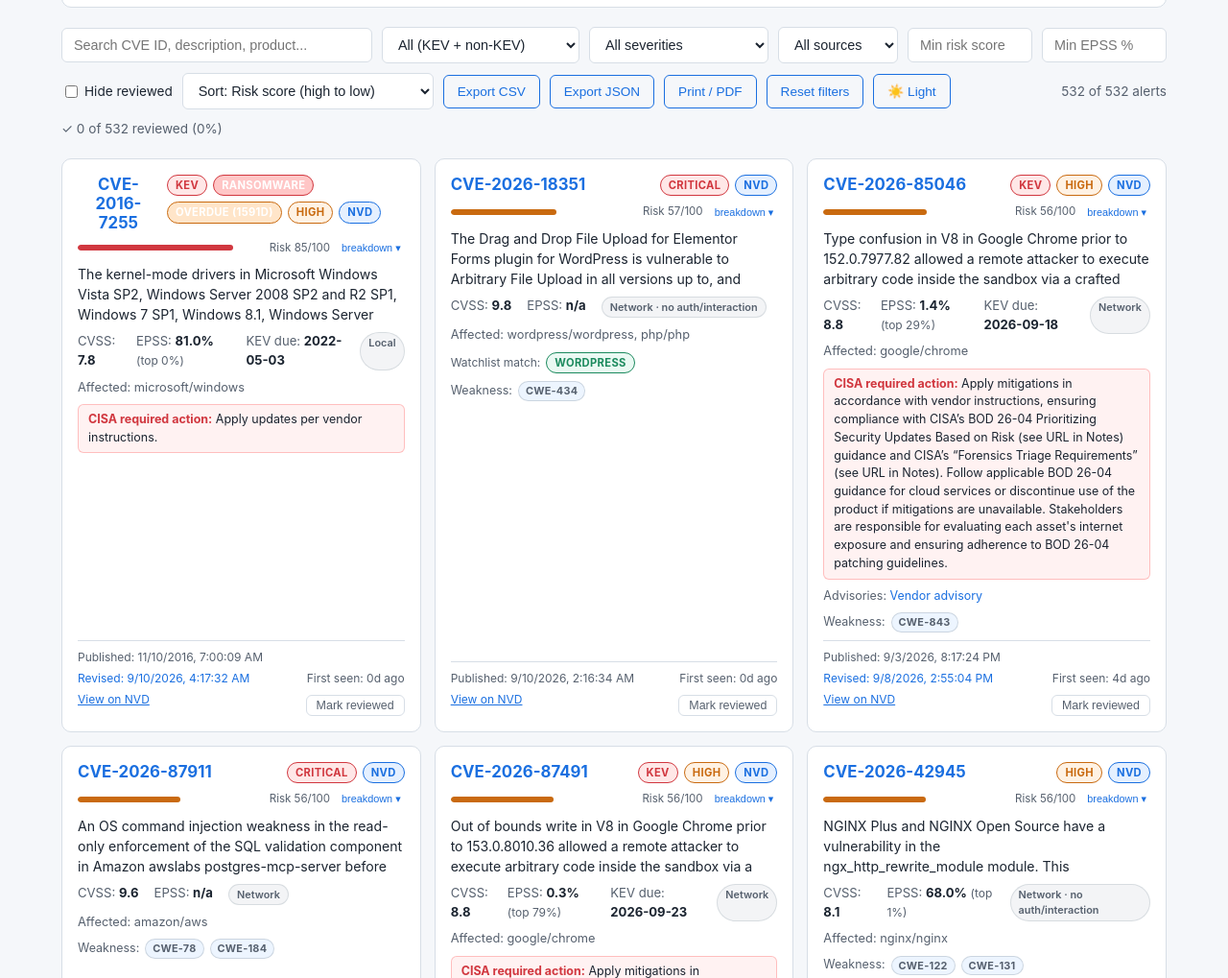
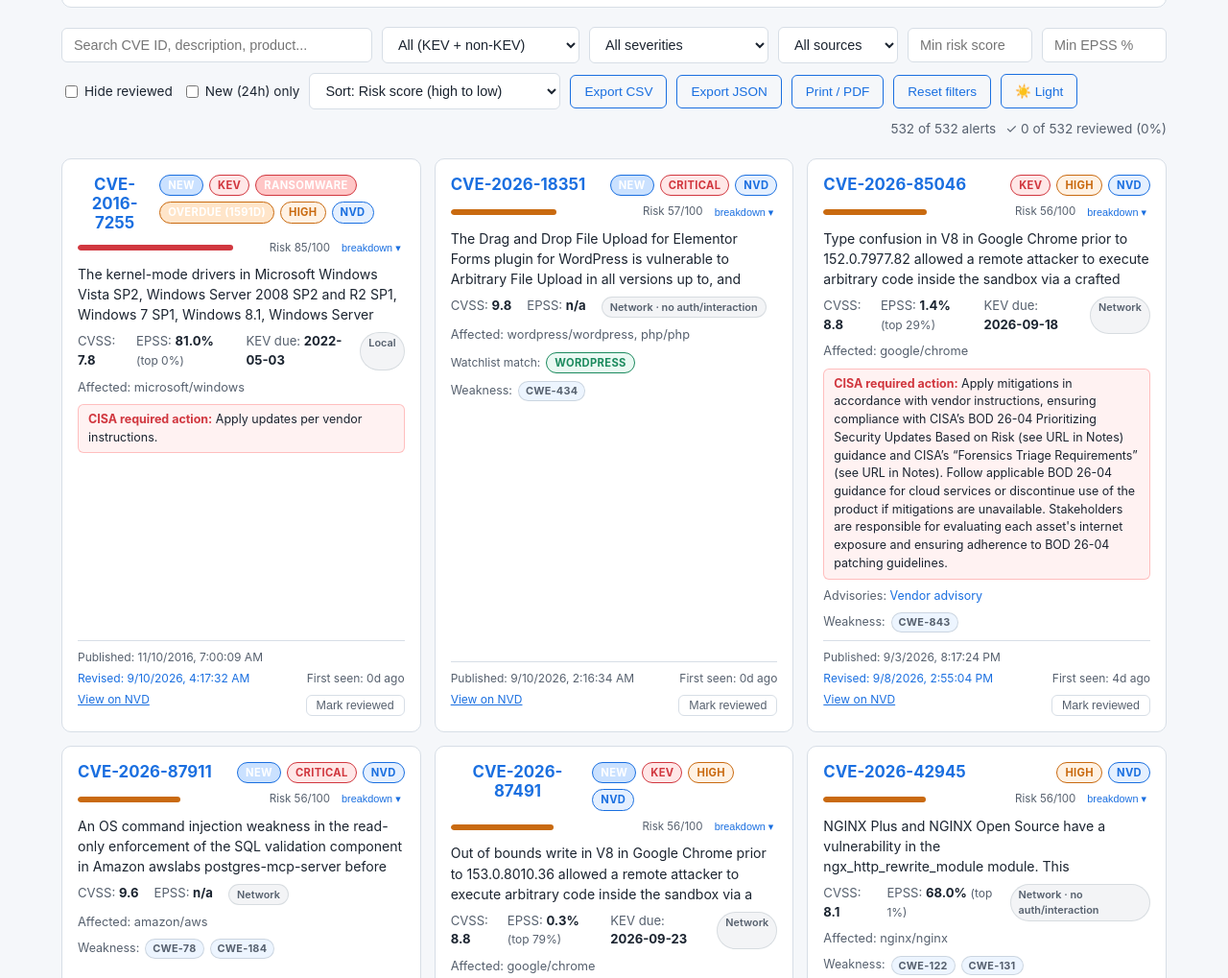
Before and after one commit to astruzocyber/CVE, a plain HTML site: page docs/index.html in a window 1280 px wide. Shown: the part 865-1884 px from the top of the page at 96% size. Drawn offline with nearby package versions, Linux system fonts and the light colour scheme.

Commit message:
Add NEW (24h) badge + 'New only' filter to dashboard
Distinct triage question from the existing 'First seen: Nd ago' badge
(cycle 19, always-visible aging label) and 'Sort: Newest first' -- this
gives a binary at-a-glance signal ('did anything land since I last
checked') across dozens of cards, plus a filter to isolate just those.
24h window chosen to comfortably span the pipeline's 4h run cadence.

Pure additive frontend: new isNewWithin24h() helper, NEW badge on
renderCard(), 'New (24h) only' checkbox mirroring the existing
hide-reviewed pattern (filter predicate, URL persistence via newonly=,
reset-filters). Zero new API calls, zero backend/schema changes.

Validated: node --check passed; served docs/ locally with real
production data (532 alerts), confirmed new-only correctly narrowed
532->94 matching an independent Python cross-check against first_seen,
URL round-trip on fresh navigation, reset-filters clearing, and zero
regression to existing search filter (wordpress: 532->137).

```diff
--- a/docs/app.js
+++ b/docs/app.js
@@ -133,6 +133,22 @@
   return days < 0 ? 0 : days;
 }
 
+// "NEW" badge/filter: distinct from the existing "First seen: Nd ago" badge
+// (cycle 19, always-visible aging label) and "Sort: Newest first" -- this
+// answers a binary triage question ("did anything land on my board since I
+// last checked, roughly in the last day") that scanning first_seen ages or
+// re-sorting doesn't answer at a glance across dozens of cards. 24h chosen
+// to comfortably span the pipeline's 4h run cadence (multiple runs' worth
+// of "new" stay flagged for a full day even if an analyst only checks once
+// daily) without staying stuck "new" for so long it loses meaning.
+const NEW_WITHIN_MS = 24 * 60 * 60 * 1000;
+function isNewWithin24h(alert) {
+  if (!alert.first_seen) return false;
+  const seen = new Date(alert.first_seen);
+  if (isNaN(seen)) return false;
+  return (Date.now() - seen.getTime()) <= NEW_WITHIN_MS;
+}
+
 function escapeHtml(str) {
   const div = document.createElement("div");
   div.textContent = str ?? "";
@@ -179,6 +195,7 @@
   const dueSoonBadge = typeof dueSoonDays === "number" && dueSoonDays <= 7
     ? `<span class="badge due-soon">DUE SOON (${dueSoonDays}d)</span>`
     : "";
+  const newBadge = isNewWithin24h(alert) ? `<span class="badge new-alert">NEW</span>` : "";
   const sevBadge = sevClass
     ? `<span class="badge ${sevClass}">${sevClass}</span>`
     : "";
@@ -236,7 +253,7 @@
     <div class="card${isReviewed ? " reviewed-card" : ""}" data-cve-id="${cveIdSafe}" id="alert-${cveIdSafe}">
       <div class="card-header">
         <button class="cve-id cve-link-btn" type="button" data-cve="${cveIdSafe}" title="Copy a direct link to this alert">${cveIdSafe}</button>
-        <div class="badges">${kevBadge}${ransomwareBadge}${overdueBadge}${dueSoonBadge}${sevBadge}${sourceBadge}</div>
+        <div class="badges">${newBadge}${kevBadge}${ransomwareBadge}${overdueBadge}${dueSoonBadge}${sevBadge}${sourceBadge}</div>
       </div>
       <div class="risk-row">
         <div class="risk-bar-track"><div class="risk-bar-fill ${rClass}" style="width:${Math.min(100, alert.risk_score || 0)}%"></div></div>
@@ -407,9 +424,13 @@
   if (params.has("hidereviewed") && hideReviewedEl) {
     hideReviewedEl.checked = params.get("hidereviewed") === "1";
   }
+  const newOnlyEl = document.getElementById("new-only");
+  if (params.has("newonly") && newOnlyEl) {
+    newOnlyEl.checked = params.get("newonly") === "1";
+  }
 }
 
-function updateURLFromFilters(search, kevFilter, severityFilter, sourceFilter, sortBy, minRisk, minEpss, hideReviewed) {
+function updateURLFromFilters(search, kevFilter, severityFilter, sourceFilter, sortBy, minRisk, minEpss, hideReviewed, newOnly) {
   const params = new URLSearchParams();
   if (search) params.set("q", search);
   if (kevFilter && kevFilter !== "all") params.set("kev", kevFilter);
@@ -419,6 +440,7 @@
   if (typeof minRisk === "number" && !Number.isNaN(minRisk)) params.set("minrisk", String(minRisk));
   if (typeof minEpss === "number" && !Number.isNaN(minEpss)) params.set("minepss", String(minEpss));
   if (hideReviewed) params.set("hidereviewed", "1");
+  if (newOnly) params.set("newonly", "1");
   const qs = params.toString();
   const newUrl = location.pathname + (qs ? "?" + qs : "") + location.hash;
   history.replaceState(null, "", newUrl);
@@ -435,10 +457,12 @@
   const minEpssRaw = document.getElementById("min-epss").value;
   const minEpss = minEpssRaw === "" ? null : Number(minEpssRaw);
   const hideReviewed = document.getElementById("hide-reviewed").checked;
-  updateURLFromFilters(search, kevFilter, severityFilter, sourceFilter, sortBy, minRisk, minEpss, hideReviewed);
+  const newOnly = document.getElementById("new-only").checked;
+  updateURLFromFilters(search, kevFilter, severityFilter, sourceFilter, sortBy, minRisk, minEpss, hideReviewed, newOnly);
 
   let filtered = allAlerts.filter((a) => {
     if (hideReviewed && reviewedCves.has(a.cve_id)) return false;
+    if (newOnly && !isNewWithin24h(a)) return false;
     if (kevFilter === "kev" && !a.kev) return false;
     if (kevFilter === "non-kev" && a.kev) return false;
     if (kevFilter === "overdue" && !isOverdue(a)) return false;
@@ -964,6 +988,7 @@
 document.getElementById("source-filter").addEventListener("change", applyFiltersAndRender);
 document.getElementById("sort-by").addEventListener("change", applyFiltersAndRender);
 document.getElementById("hide-reviewed").addEventListener("change", applyFiltersAndRender);
+document.getElementById("new-only").addEventListener("change", applyFiltersAndRender);
 let minRiskDebounceTimer = null;
 document.getElementById("min-risk").addEventListener("input", () => {
   clearTimeout(minRiskDebounceTimer);
@@ -1013,6 +1038,8 @@
   document.getElementById("min-epss").value = "";
   const hideReviewedReset = document.getElementById("hide-reviewed");
   if (hideReviewedReset) hideReviewedReset.checked = false;
+  const newOnlyReset = document.getElementById("new-only");
+  if (newOnlyReset) newOnlyReset.checked = false;
   dependencyPackageNames = null;
   const depText = document.getElementById("dep-text-input");
   const depFile = document.getElementById("dep-file-input");
--- a/docs/index.html
+++ b/docs/index.html
@@ -127,6 +127,9 @@
       <label class="hide-reviewed-label" title="Hide alerts you've marked as reviewed on this device (local-only, not shared/synced)">
         <input type="checkbox" id="hide-reviewed"> Hide reviewed
       </label>
+      <label class="hide-reviewed-label" title="Show only alerts first seen on the dashboard within the last 24 hours">
+        <input type="checkbox" id="new-only"> New (24h) only
+      </label>
       <label for="sort-by" class="visually-hidden">Sort order</label>
       <select id="sort-by" aria-label="Sort order">
         <option value="risk_score">Sort: Risk score (high to low)</option>
@@ -141,7 +144,7 @@
       <button id="export-csv" type="button">Export CSV</button>
       <button id="export-json" type="button" title="Export the currently-filtered alerts as raw JSON for scripting/automation">Export JSON</button>
       <button id="print-view" type="button" title="Open the browser print dialog (use &quot;Save as PDF&quot; for a report)">Print / PDF</button>
-      <button id="reset-filters" type="button" title="Clear search, KEV/severity/source filters, risk/EPSS thresholds, hide-reviewed, sort, and dependency-file filter">Reset filters</button>
+      <button id="reset-filters" type="button" title="Clear search, KEV/severity/source filters, risk/EPSS thresholds, hide-reviewed, new-only, sort, and dependency-file filter">Reset filters</button>
       <button id="theme-toggle" type="button" title="Toggle light/dark theme" aria-pressed="false">🌙 Dark</button>
       <span class="count" id="result-count" aria-live="polite"></span>
       <span class="reviewed-progress" id="reviewed-progress" aria-live="polite" title="How many of all tracked alerts you've marked reviewed on this device (local-only, not shared/synced)"></span>
--- a/docs/style.css
+++ b/docs/style.css
@@ -359,6 +359,7 @@
 .badge.ransomware { background: rgba(255, 92, 92, 0.35); color: #fff; border: 1px solid var(--red); }
 .badge.overdue { background: rgba(255, 169, 77, 0.3); color: #fff; border: 1px solid var(--orange); }
 .badge.due-soon { background: rgba(255, 217, 61, 0.2); color: #fff; border: 1px solid var(--yellow); }
+.badge.new-alert { background: rgba(79, 157, 255, 0.3); color: #fff; border: 1px solid var(--accent); font-weight: 700; }
 
 .risk-row {
   display: flex;
```
